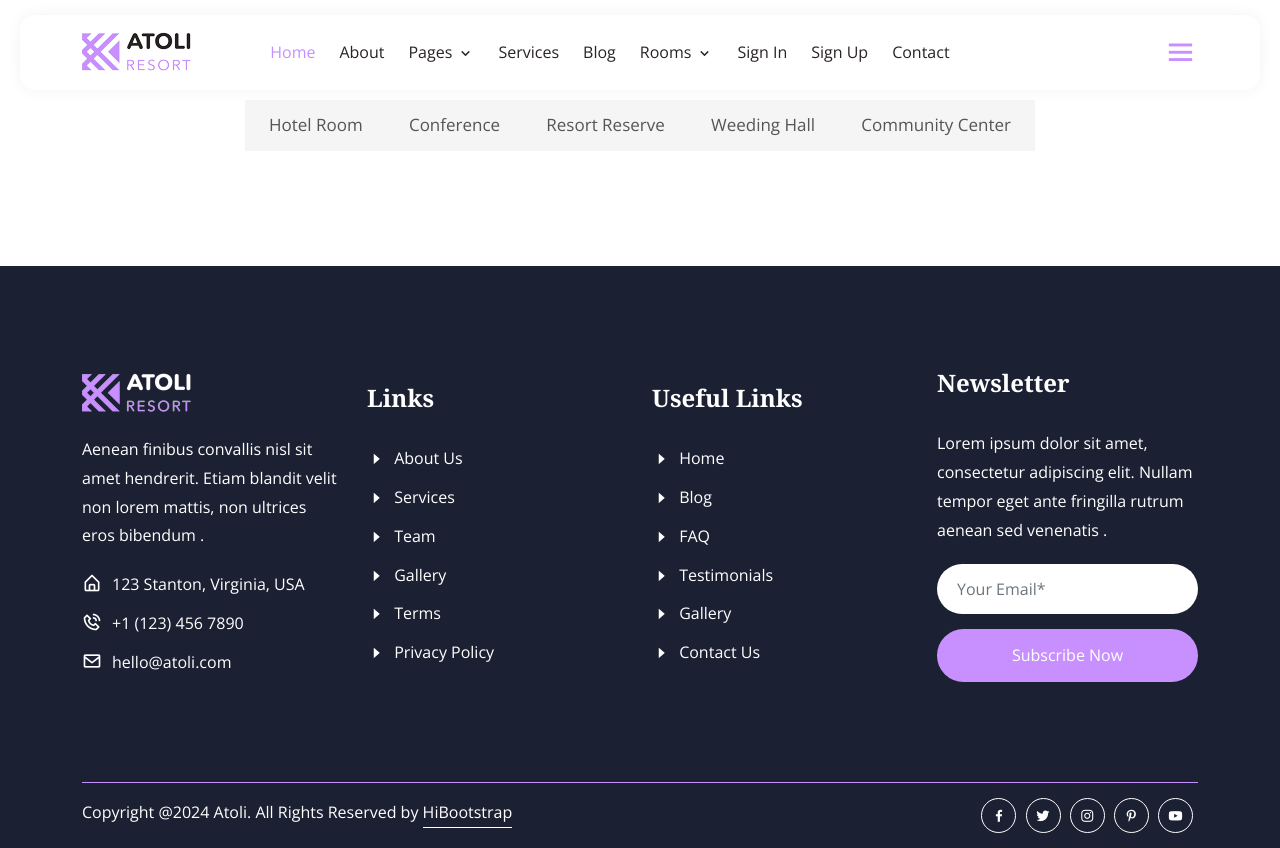
After one commit to 3ina/hotel_reservation_django_app, a Django app: page /gallary/ in a window 1280 px wide. The commit adds this page. Run offline with Django 5.2, Linux system fonts and the light colour scheme; data that the repository does not hold is empty; some libraries are stand-ins or nearby versions.

Commit message:
add hotel_room_gallery view

```diff
--- a/backend/urls.py
+++ b/backend/urls.py
@@ -9,5 +9,6 @@ urlpatterns = [
     path('term-conditions/', views.term_conditions, name='term-conditions'),
     path('privacy-policy/', views.privacy_policy, name='privacy_policy'),
     path('restaurant/', views.restaurant, name='restaurant'),
-    path('team/', views.TeamMemberView.as_view(), name="team")
+    path('team/', views.TeamMemberView.as_view(), name="team"),
+    path("gallary/",views.hotel_room_gallery,name="gallery hotel room")
 ]
--- a/backend/views.py
+++ b/backend/views.py
@@ -37,3 +37,11 @@ class TeamMemberView(ListView):
     model = models.TeamMember
     paginate_by = 3
     template_name = 'backend/team.html'
+
+
+def hotel_room_gallery(request):
+    objects = models.GalleryImage.objects.filter(category="Hotel Room")
+    context = {
+        "objects":objects,
+    }
+    return render(request,'backend/gallery.html',context)
--- /dev/null
+++ b/templates/backend/gallery.html
@@ -0,0 +1,66 @@
+{% extends 'base.html' %}
+{% load static%}
+
+{% block content %}
+     <div class="gallery-area pt-100 pb-70">
+            <div class="container">
+                <div class="tab gallery-tab">
+                    <ul class="tabs text-center">
+                        <li>
+                            <a href="#">Hotel Room</a>
+                        </li>
+
+                        <li>
+                            <a href="#">Conference</a>
+                        </li>
+
+                        <li>
+                            <a href="#">Resort Reserve</a>
+                        </li>
+
+                        <li>
+                            <a href="#">Weeding Hall</a>
+                        </li>
+
+                        <li>
+                            <a href="#">Community Center</a>
+                        </li>
+                    </ul>
+
+
+                       <div class="tab_content current active pt-45">
+                        <div class="tabs_item current">
+                            <div class="gallery-tab-item">
+                                <div class="gallery-view">
+                                    <div class="row">
+                                        {% for object in objects %}
+                                                 <div class="col-lg-4 col-sm-6">
+                                            <div class="single-gallery">
+                                                <img src="{{ object.image.url }}" alt="Images">
+                                                <a href="{{ object.image.url }}" class="gallery-icon">
+                                                    <i class='bx bx-plus'></i>
+                                                </a>
+                                            </div>
+                                        </div>
+                                        {% endfor %}
+
+
+
+
+
+                                    </div>
+                                </div>
+                            </div>
+                        </div>
+
+
+
+
+
+                    </div>
+                </div>
+            </div>
+        </div>
+
+
+{% endblock %}
--- a/templates/backend/index.html
+++ b/templates/backend/index.html
@@ -146,7 +146,7 @@
                 <div class="row align-items-center">
                     <div class="col-lg-6">
                         <div class="about-img-2">
-                            <img src="assets/img/about/about-img2.png" alt="Images">
+                            <img src="{% static 'img/about/about-img2.png' %}" alt="Images">
                         </div>
                     </div>
 
--- a/templates/base.html
+++ b/templates/base.html
@@ -109,7 +109,7 @@
                                         </li>
 
                                         <li class="nav-item">
-                                            <a href="gallery.html" class="nav-link">
+                                            <a href="{% url 'backend:gallery hotel room' %}" class="nav-link">
                                                 Gallery
                                             </a>
                                         </li>
@@ -160,11 +160,7 @@
                                     </ul>
                                 </li>
 
-                                <li class="nav-item">
-                                    <a href="contact.html" class="nav-link">
-                                        Contact
-                                    </a>
-                                </li>
+
                                 {% if user.is_authenticated %}
                                      <li class="nav-item" ><a href="{% url 'account_logout' %}">Log Out</a></li>
                              {% else %}
```
